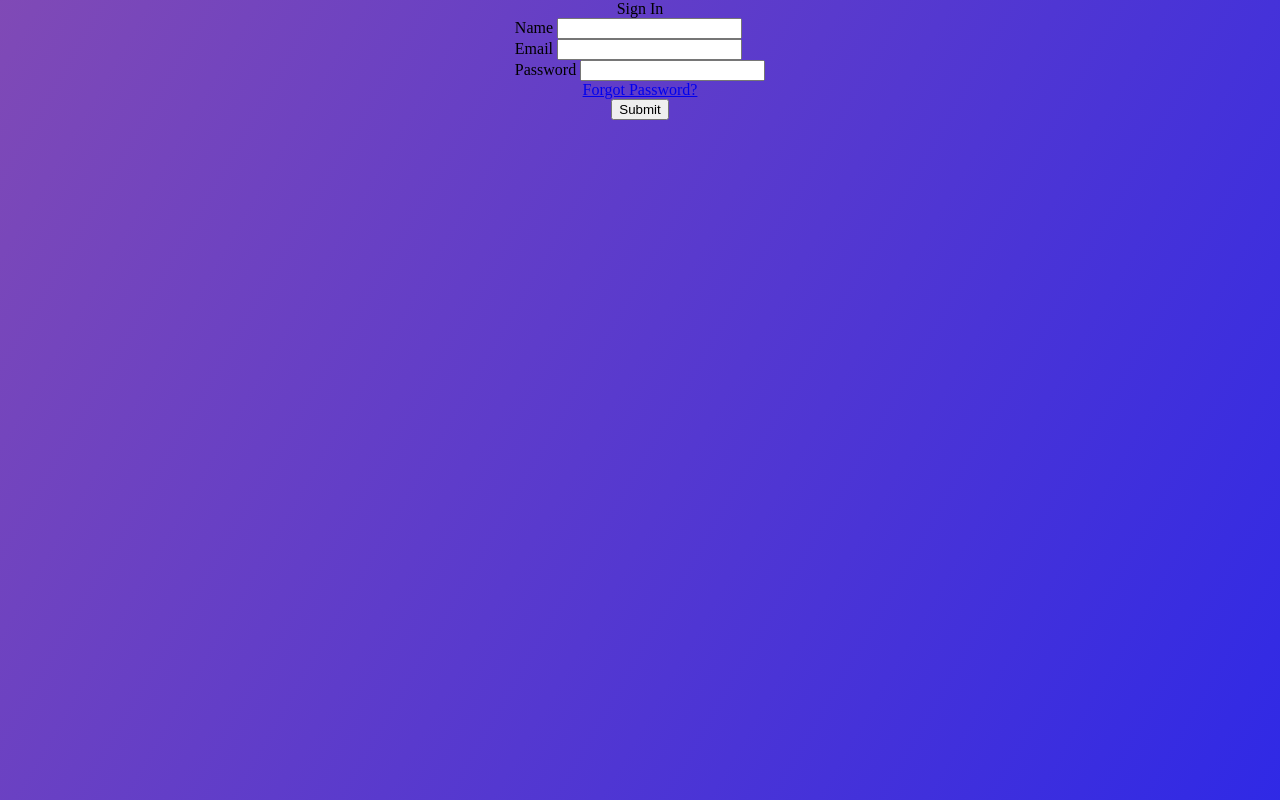
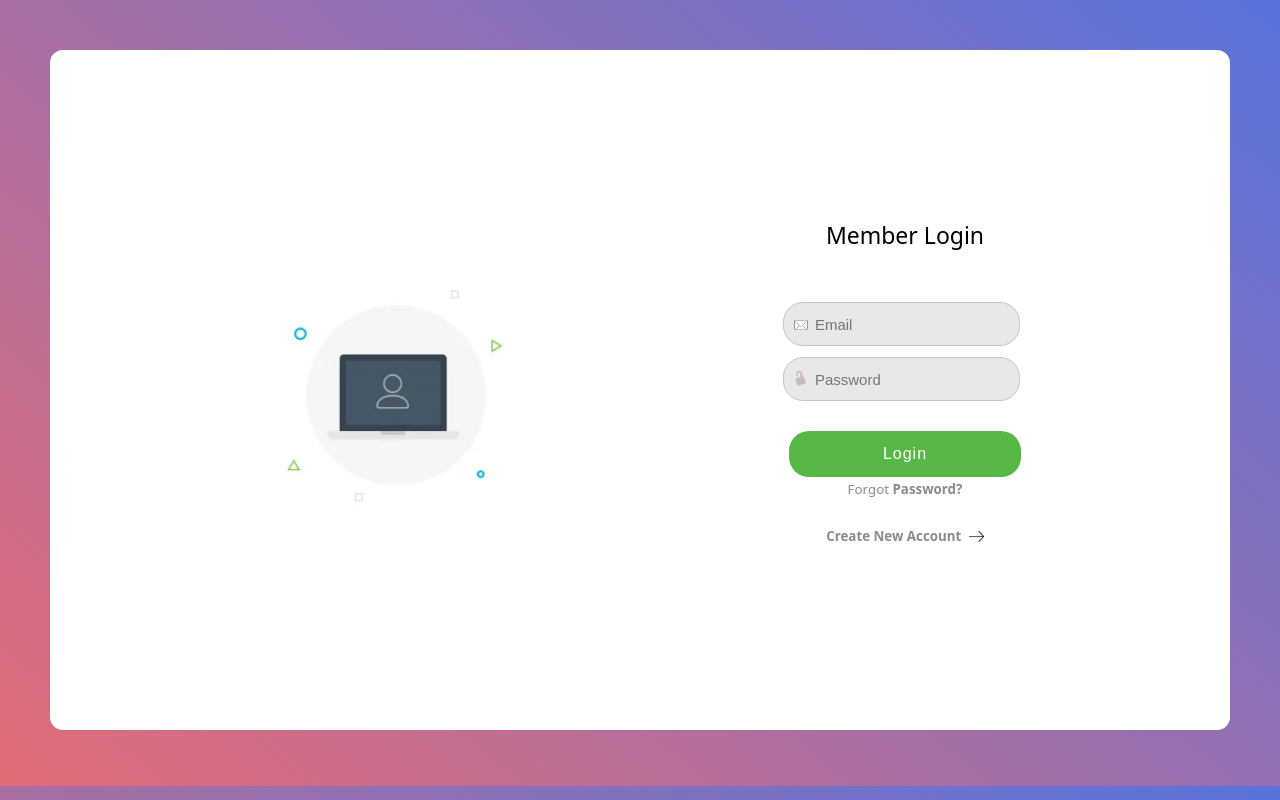
Before and after one commit to adityanithariya/ReportMaker, a Django app: page / in a window 1280 px wide. Run offline with Django 4.2, Linux system fonts and the light colour scheme.

Commit message:
SignIn Page Completed

```diff
--- a/reportMakerApp/urls.py
+++ b/reportMakerApp/urls.py
@@ -2,5 +2,6 @@ from django.urls import path
 from . import views
 
 urlpatterns = [
-    path('', views.index, name='index')
+    path('', views.index, name='index'),
+    path('signup/', views.signup, name='signup'),
 ]
--- a/reportMakerApp/views.py
+++ b/reportMakerApp/views.py
@@ -3,3 +3,6 @@ from django.shortcuts import render
 # Create your views here.
 def index(req):
     return render(req, 'signin.html')
+
+def signup(req):
+    return render(req, 'signup.html')
--- a/static/css/signin.css
+++ b/static/css/signin.css
@@ -1,20 +1,103 @@
 body{
     margin: 0;
     padding: 0;
-    background: linear-gradient(120deg, rgba(114, 54, 174,0.9), rgba(25, 18, 227,0.9));
-    height: 100vh;
+    background: linear-gradient(40deg, #e36b77, #5873de); /*  #030529, #034d91 */
+    height: 92vh;
+    font-family: system-ui;
 }
 .form-box{
     display: flex;
     align-items: center;
     justify-content: center;
-    flex-direction: column;
+    flex-direction: row;
     align-content: center;
+    background-color: white;
+    margin: 50px;
+    height: 85vh;
+    border-radius: 13px;
 }
 .align-center{
     display: flex;
     align-items: center;
     justify-content: center;
+}
 
+#form-image{
+    margin-right: 130px;
+}
 
+#signinform{
+    margin-left: 80px;
+    margin-top: 40px;
 }
+
+#signinimg{
+    width:25vw;
+}
+
+#form-head{
+    margin-bottom: 40px;
+    font-size: 23px;
+    margin-top: 20px;
+}
+
+form{
+    margin-bottom: 75px;
+}
+
+input{
+    background-color: rgb(232 232 232);
+    height: 20px;
+    width: 193px;
+    border-radius: 20px;
+    outline: none;
+    padding: 11px;
+    padding-left: 31px;
+    font-size: 15px;
+    border: 0.5px solid rgb(197 195 195);
+    margin-left: 20px;
+    margin-top: 11px;
+}
+
+#anime-email{
+    width: 18px;
+    position: relative;
+    left: -232px;
+}
+
+#anime-pass{
+    width: 23px;
+    position: relative;
+    left: -237px;
+    top: 5px;
+}
+
+#submit-btn{
+    width: 232px;
+    height: 46px;
+    font-size: 16px;
+    border-radius: 20px;
+    outline: none;
+    border: none;
+    background-color: rgb(88 184 71);
+    color: white;
+    margin-top: 30px;
+    cursor: pointer;
+    letter-spacing: 1px;
+}
+
+#href-small{
+    text-decoration: none;
+    color: #8d8a8a;
+}
+
+#new-account{
+    padding-top: 25px;
+}
+
+#right-arrow-img{
+    width: 19px;
+    position: relative;
+    top: 1.5px;
+    left: 4px;
+}
--- a/templates/signin.html
+++ b/templates/signin.html
@@ -9,26 +9,40 @@
 </head>
 <body>
     <div class="form-box">
-        <div id="form-head">Sign In</div>
+        <div id="form-image">
+            <img src="/static/images/decoration-img.jpg" alt="SignIn" id="signinimg">
+        </div>
+        <div id="signinform">
+            <div id="form-head" class="align-center">Member Login</div>
             <form action="/" method="post">
                 {% csrf_token %}
                 <div class="form-div">
-                <label for="name" class="form-lbl">Name</label>
-                <input type="name" name="name" id="name" class="form-input">
+                    <input type="email" name="email" id="email" class="form-input" placeholder="Email">
+                    <label for="email" class="form-lbl">
+                        <img src="/static/images/email.gif" alt="email" id="anime-email">
+                    </label>
                 </div>
                 <div class="form-div">
-                <label for="email" class="form-lbl">Email</label>
-                <input type="email" name="email" id="email" class="form-input">
+                    <input type="password" name="password" id="password" class="form-input" placeholder="Password">
+                    <label for="password" class="form-lbl">
+                        <img src="/static/images/password.gif" alt="password" id="anime-pass">
+                    </label>
                 </div>
-            <div class="form-div">
-                <label for="password" class="form-lbl">Password</label>
-                <input type="password" name="password" id="password" class="form-input">
+                <div class="form-submit align-center">
+                    <button type="submit" id="submit-btn">Login</button>
                 </div>
-            <span id="forgot-pass" class="align-center"><a href="/forgot-pass">Forgot Password?</a></span>
-            <div class="form-submit align-center">
-                <button type="submit" id="submit-btn">Submit</button>
+                <span class="align-center">
+                    <a href="/forgot-pass" id="href-small">
+                        <small>Forgot <strong>Password?</strong></small>
+                    </a>
+                </span>
+                <span class="align-center" id="new-account">
+                    <a href="/signup" id="href-small">
+                        <small><b>Create New Account <img src="/static/images/right-arrow.gif" alt="->" id="right-arrow-img"></b></small>
+                    </a>
+                </span>
+            </form>
         </div>
-        </form>
     </div>
 </body>
 </html>
```
Also changed, not shown: templates/signup.html (added, +34 -0 lines), db.sqlite3, static/images/decoration-img.jpg (added), static/images/email.gif (added), static/images/password.gif (added), static/images/right-arrow.gif (added). Lines whose indentation alone changed are shown as unchanged.
